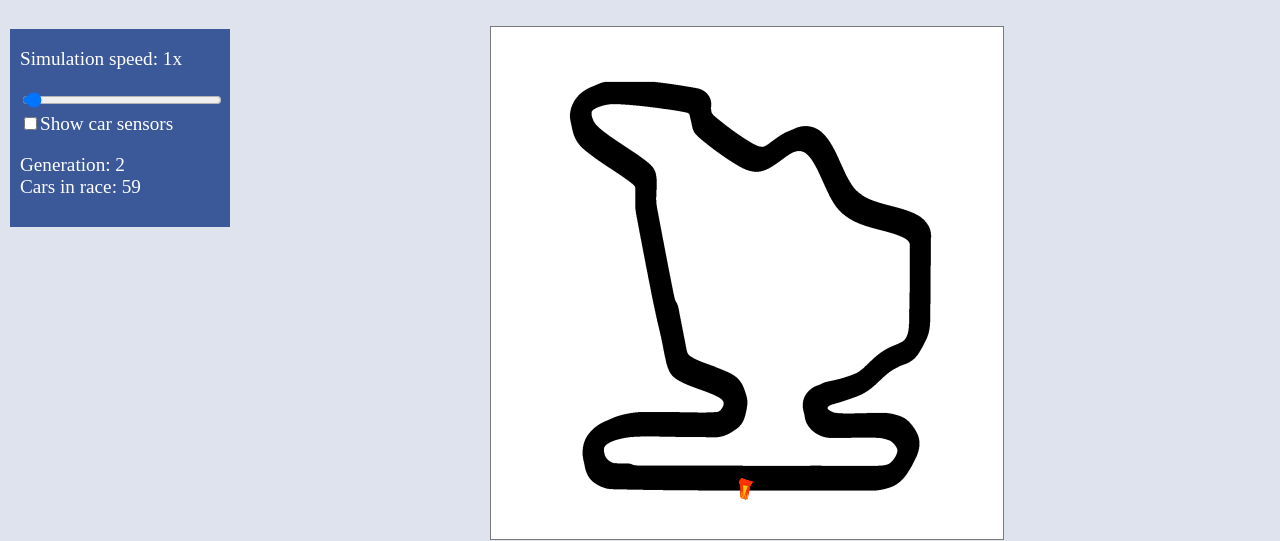
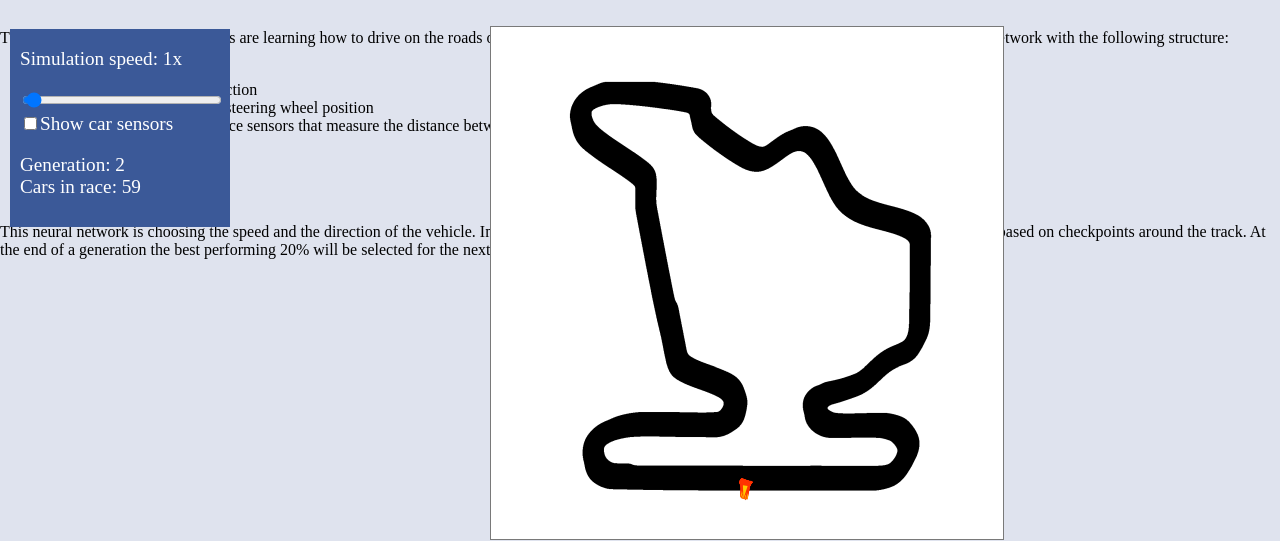
Before and after one commit to zbendefy/machine.academy, a plain HTML site: page WebApps/Evo/index.html in a window 1280 px wide. Shown: the part 118-659 px from the top of the page. Drawn offline with Linux system fonts and the light colour scheme.

Commit message:
add description (yet unformatted)

```diff
--- a/WebApps/Evo/index.html
+++ b/WebApps/Evo/index.html
@@ -22,6 +22,32 @@
             <input type="range" min="0" max="50" value="1" class="slider" id="simspeedinput" ><br>
             <input type="checkbox" id="checkDrawSensors" />Show car sensors
             <p id="results"> </p>
+        </div>
+
+        <div>
+            <p>
+                This is a simulator where racing cars are learning how to drive on the roads of the Hungaroring race track using a genetic algorithm.
+                Each car has a neural network with the following structure:
+                <ul>
+                    <li>Input layer of 9 neurons
+                        <ul>
+                            <li>Current speed and direction</li>
+                            <li>Current gas/brake and steering wheel position</li>
+                            <li>5 forward facing distance sensors that measure the distance between the car and the edge of the track in 5 directions.</li>
+                        </ul>
+                    </li>
+                    <li>Hidden layer of 64 neurons</li>
+                    <li>Output layer of 2 neurons
+                        <ul>
+                            <li>Gas/brake input</li>
+                            <li>Steering wheel input</li>
+                        </ul>
+                    </li>
+                </ul>
+                This neural network is choosing the speed and the direction of the vehicle.
+                In each generation 60 cars start racing. Cars get rewards for driven distance, and based on checkpoints around the track.
+                At the end of a generation the best performing 20% will be selected for the next generation, and their network is slightly mutated using a random vector.
+            </p>
         </div>
 
         <div id="loading" class="loadingbackground">
```
